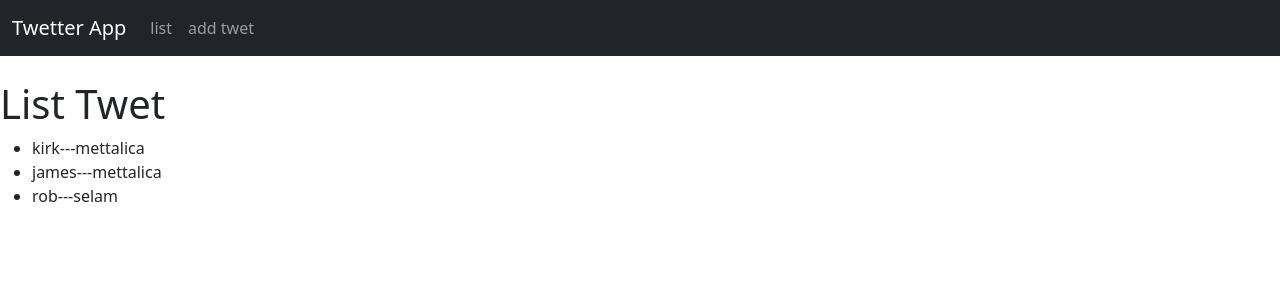
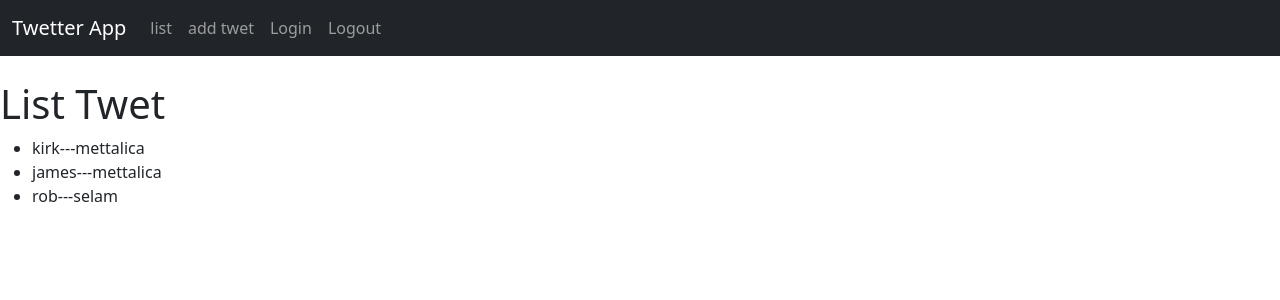
Before and after one commit to mustafasehirli/tweetter_app, a Django app: page /list in a window 1280 px wide. Shown: the top 300 px of the page. Run offline with Django 4.2, Linux system fonts and the light colour scheme; data comes from the database, SQL or seed files in the repository; both versions use the stored data as it was after the commit.

Commit message:
login and logout added

```diff
--- a/django_twetter_app/django_twetter_app/settings.py
+++ b/django_twetter_app/django_twetter_app/settings.py
@@ -123,3 +123,7 @@ STATIC_URL = 'static/'
 # https://docs.djangoproject.com/en/4.2/ref/settings/#default-auto-field
 
 DEFAULT_AUTO_FIELD = 'django.db.models.BigAutoField'
+
+LOGIN_URL = ""
+
+LOGIN_REDIRECT_URL = "/list"
--- a/django_twetter_app/django_twetter_app/urls.py
+++ b/django_twetter_app/django_twetter_app/urls.py
@@ -19,5 +19,6 @@ from django.urls import path, include
 
 urlpatterns = [
     path('admin/', admin.site.urls),
-    path("", include("twetterapp.urls"))
+    path("", include("twetterapp.urls")),
+    path("",include("django.contrib.auth.urls"))
 ]
--- a/django_twetter_app/templates/base.html
+++ b/django_twetter_app/templates/base.html
@@ -96,6 +96,12 @@
               <li class="nav-item">
                 <a class="nav-link" href="{% url 'twetterapp:addtwet' %}">add twet</a>
               </li>
+              <li class="nav-item">
+                <a class="nav-link" href="{% url 'login' %}">Login</a>
+              </li>
+              <li class="nav-item">
+                <a class="nav-link" href="{% url 'logout' %}?next=/list">Logout</a>
+              </li>
             </ul>
           </div>
         </div>
--- a/django_twetter_app/twetterapp/views.py
+++ b/django_twetter_app/twetterapp/views.py
@@ -1,12 +1,14 @@
 from django.shortcuts import render, redirect
 from . import models
 from django.urls import reverse
+from django.contrib.auth.decorators import login_required
 
 def listtwet(request):
     all_tweet = models.Tweet.objects.all()
     tweet_dic = {"tweets" : all_tweet}
     return render(request,"twetterapp/listtwet.html", context=tweet_dic)
 
+@login_required(login_url="/login")
 def addtwetter(request):
     if request.POST:
         nick_name = request.POST["nickname"]
```
Also changed, not shown: django_twetter_app/templates/registration/login.html (added, +14 -0 lines), django_twetter_app/db.sqlite3.
